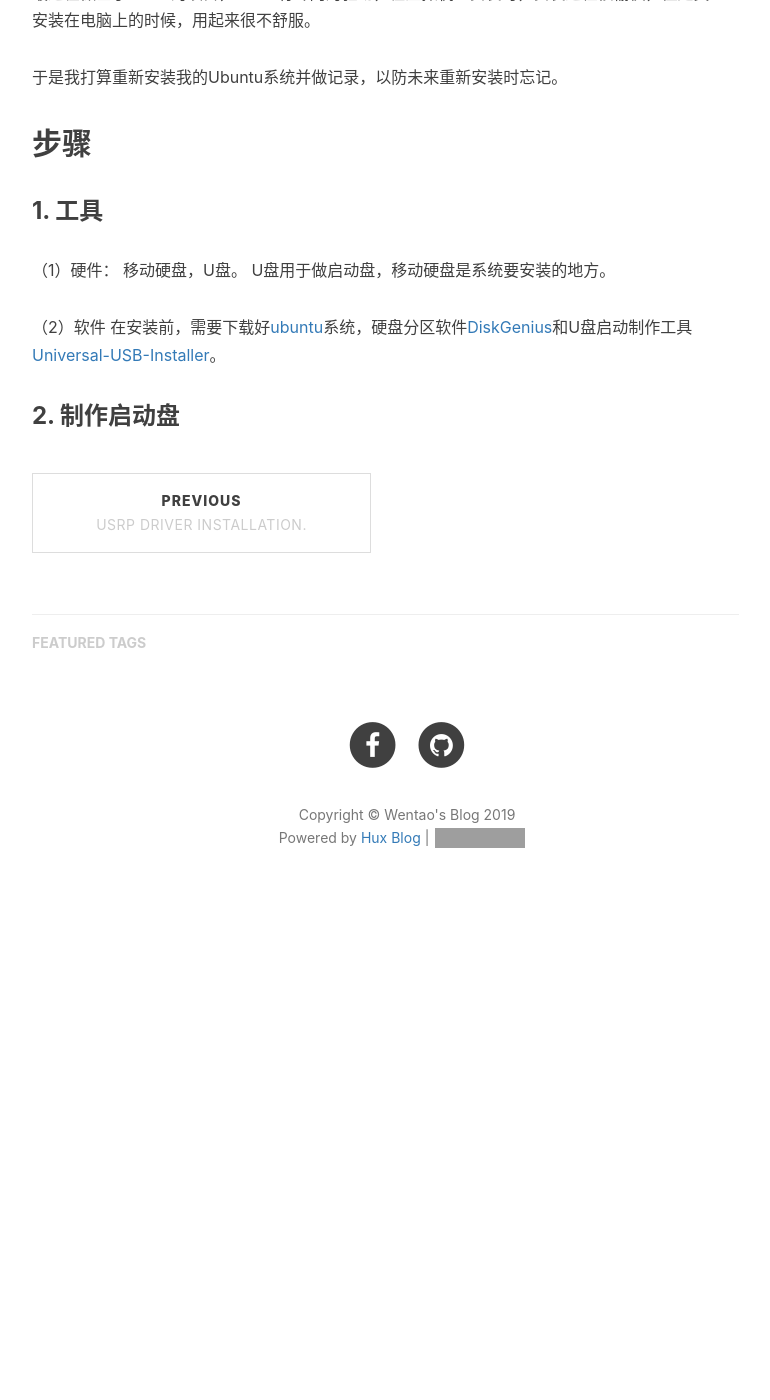
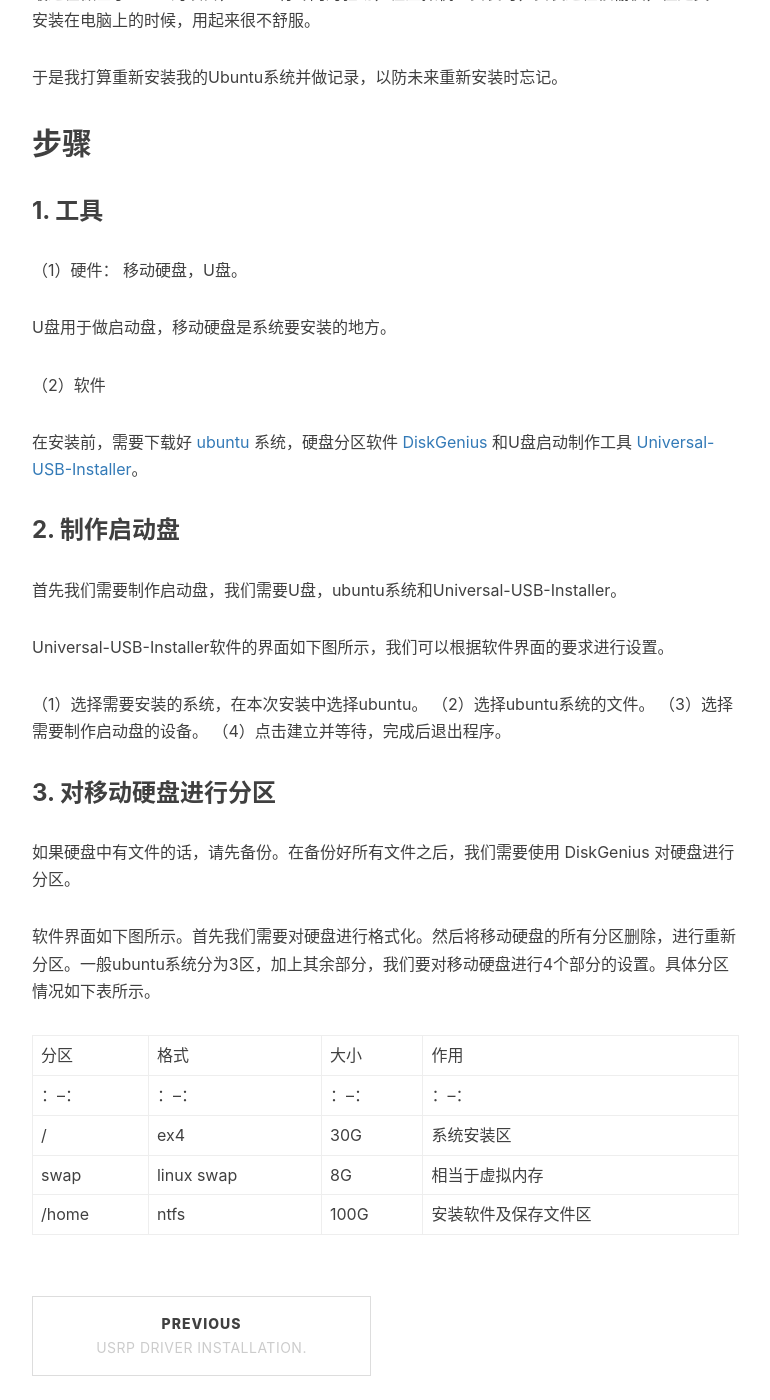
Before and after one commit to csxmt123/zhouwt612.github.io, a Jekyll site: the page built from _posts/2019-07-23-移动硬盘上安装ubuntu系统.md, in a window 1280 px wide and 1400 px high, scrolled down 806 px. Shown: the whole window, without its empty margins (233-1003 px from the left). Built offline with Jekyll 4.4.1, drawn with Linux system fonts in a browser that asks for light colours; nearby versions of some CDN libraries; our own code applies the rules of GitHub Pages for plain Markdown files; comment, search, counter and statistics services are not loaded; before the commit the page ends 1748 px from its top, so only the background shows below that; grey boxes are pictures that could not be loaded.

Commit message:
Update 2019-07-23-移动硬盘上安装ubuntu系统.md

```diff
--- a/_posts/2019-07-23-移动硬盘上安装ubuntu系统.md
+++ b/_posts/2019-07-23-移动硬盘上安装ubuntu系统.md
@@ -21,9 +21,33 @@ tags:
 ### 1. 工具
 
 （1）硬件： 移动硬盘，U盘。
+
 U盘用于做启动盘，移动硬盘是系统要安装的地方。
 
 （2）软件
-在安装前，需要下载好[ubuntu](https://ubuntu.com/download/desktop)系统，硬盘分区软件[DiskGenius](http://www.diskgenius.cn/download.php)和U盘启动制作工具[Universal-USB-Installer](https://www.pendrivelinux.com/universal-usb-installer-easy-as-1-2-3/)。
+
+在安装前，需要下载好 [ubuntu](https://ubuntu.com/download/desktop) 系统，硬盘分区软件 [DiskGenius](http://www.diskgenius.cn/download.php) 和U盘启动制作工具 [Universal-USB-Installer](https://www.pendrivelinux.com/universal-usb-installer-easy-as-1-2-3/)。
 
 ### 2. 制作启动盘
+
+首先我们需要制作启动盘，我们需要U盘，ubuntu系统和Universal-USB-Installer。
+
+Universal-USB-Installer软件的界面如下图所示，我们可以根据软件界面的要求进行设置。
+
+（1）选择需要安装的系统，在本次安装中选择ubuntu。
+（2）选择ubuntu系统的文件。
+（3）选择需要制作启动盘的设备。
+（4）点击建立并等待，完成后退出程序。
+
+### 3. 对移动硬盘进行分区
+
+如果硬盘中有文件的话，请先备份。在备份好所有文件之后，我们需要使用 DiskGenius 对硬盘进行分区。
+
+软件界面如下图所示。首先我们需要对硬盘进行格式化。然后将移动硬盘的所有分区删除，进行重新分区。一般ubuntu系统分为3区，加上其余部分，我们要对移动硬盘进行4个部分的设置。具体分区情况如下表所示。
+
+
+分区|格式|大小|作用
+：--：|：--：|：--：|：--：
+/|ex4|30G|系统安装区
+swap|linux swap|8G|相当于虚拟内存
+/home|ntfs|100G|安装软件及保存文件区
```
